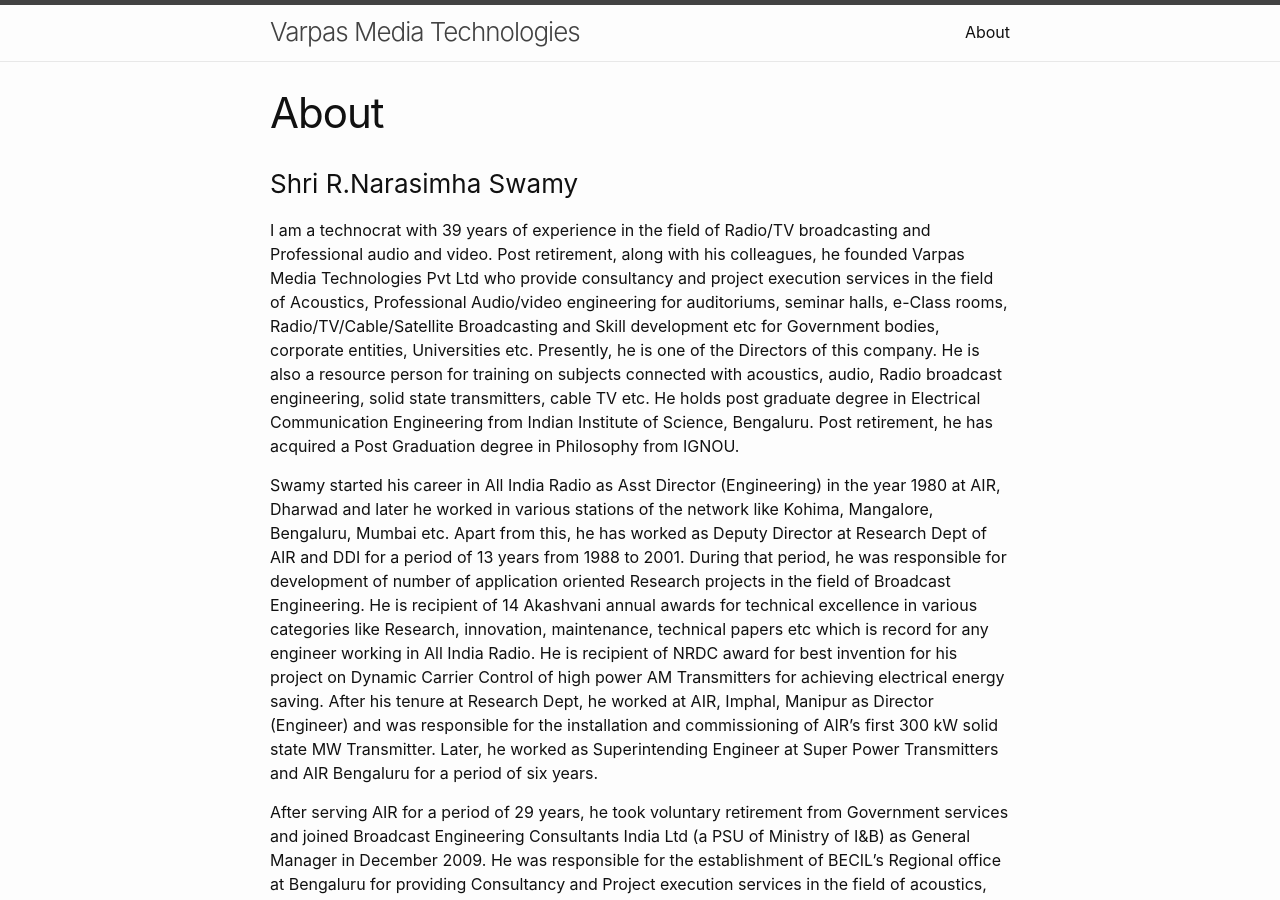
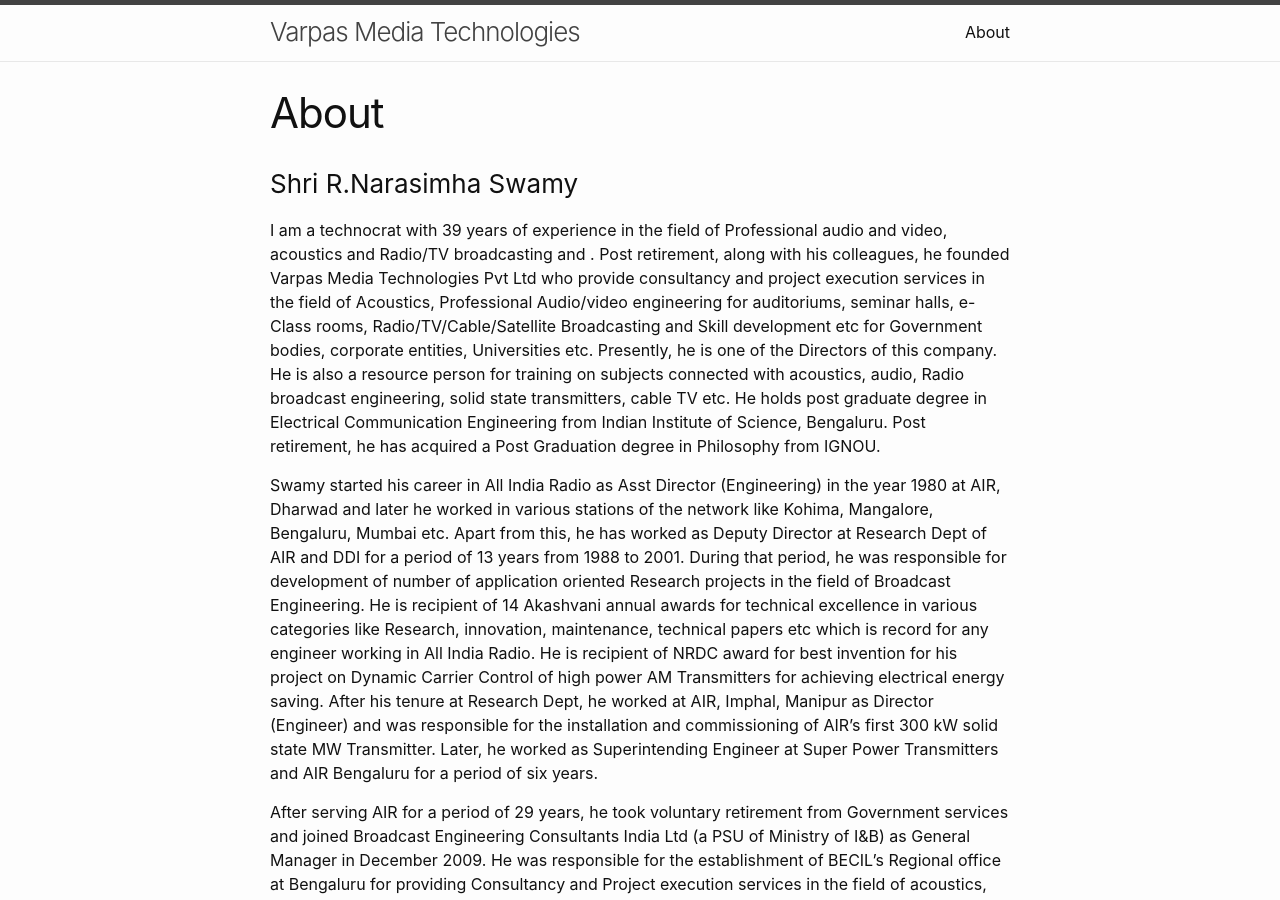
Before and after one commit to VarpasMedia/VarpasMedia.github.io, a Jekyll site: the page built from about.md, in a window 1280 px wide and 900 px high. Built offline with Jekyll 4.4.1, drawn with Linux system fonts in a browser that asks for light colours; our own code applies the rules of GitHub Pages for plain Markdown files; some of the changed text lies outside the part shown.

Commit message:
Second page

```diff
--- a/about.md
+++ b/about.md
@@ -6,7 +6,7 @@ permalink: /about/
 
 ### Shri R.Narasimha Swamy
 
-I am a technocrat with 39 years of experience in the field of Radio/TV broadcasting and Professional audio and video.   Post retirement, along with his colleagues, he founded Varpas Media Technologies Pvt Ltd who provide consultancy and project execution services in the field of  Acoustics, Professional Audio/video engineering for auditoriums, seminar halls, e-Class rooms, Radio/TV/Cable/Satellite Broadcasting  and Skill development etc for Government bodies, corporate entities, Universities etc.  Presently, he is one of the Directors of this company.  He is also a resource person for training on subjects connected with acoustics, audio, Radio broadcast engineering, solid state transmitters, cable TV etc.    He holds post graduate degree in Electrical Communication Engineering from Indian Institute of Science, Bengaluru.  Post retirement, he has acquired a Post Graduation degree in Philosophy from IGNOU.
+I am a technocrat with 39 years of experience in the field of Professional audio and video, acoustics and Radio/TV broadcasting and .   Post retirement, along with his colleagues, he founded Varpas Media Technologies Pvt Ltd who provide consultancy and project execution services in the field of  Acoustics, Professional Audio/video engineering for auditoriums, seminar halls, e-Class rooms, Radio/TV/Cable/Satellite Broadcasting  and Skill development etc for Government bodies, corporate entities, Universities etc.  Presently, he is one of the Directors of this company.  He is also a resource person for training on subjects connected with acoustics, audio, Radio broadcast engineering, solid state transmitters, cable TV etc.    He holds post graduate degree in Electrical Communication Engineering from Indian Institute of Science, Bengaluru.  Post retirement, he has acquired a Post Graduation degree in Philosophy from IGNOU.
 
 Swamy started his career in All India Radio as Asst Director (Engineering) in the year 1980 at AIR, Dharwad and later he worked in various stations of the network like Kohima, Mangalore, Bengaluru, Mumbai etc.  Apart from this, he has worked as Deputy Director at Research Dept of AIR and DDI for a period of 13 years from 1988 to 2001.  During that period, he was responsible for development of number of application oriented Research projects in the field of Broadcast Engineering. He is recipient of 14 Akashvani annual awards for technical excellence in various categories like Research, innovation, maintenance, technical papers etc which is record for any engineer working in All India Radio.  He is recipient of NRDC award for best invention for his project on Dynamic Carrier Control of high power AM Transmitters for achieving electrical energy saving.  After his tenure at Research Dept, he worked at AIR, Imphal, Manipur as Director (Engineer) and was responsible for the installation and commissioning of AIR’s first 300 kW solid state MW Transmitter. Later, he worked as Superintending Engineer at Super Power Transmitters and AIR Bengaluru for a period of six years.
 
```
Also changed, not shown: other parts of about.md (+1 -1 lines).
